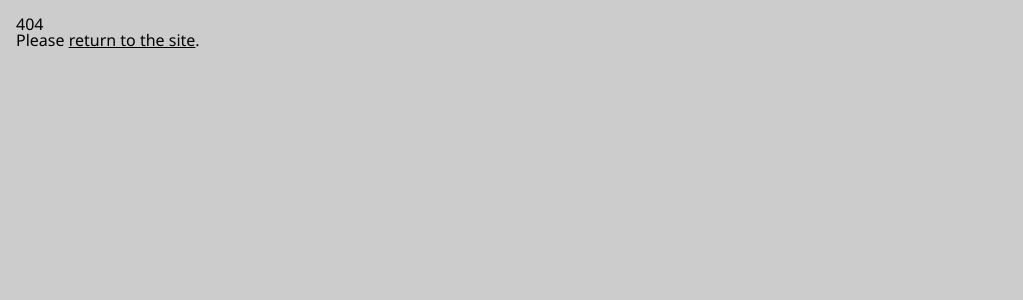
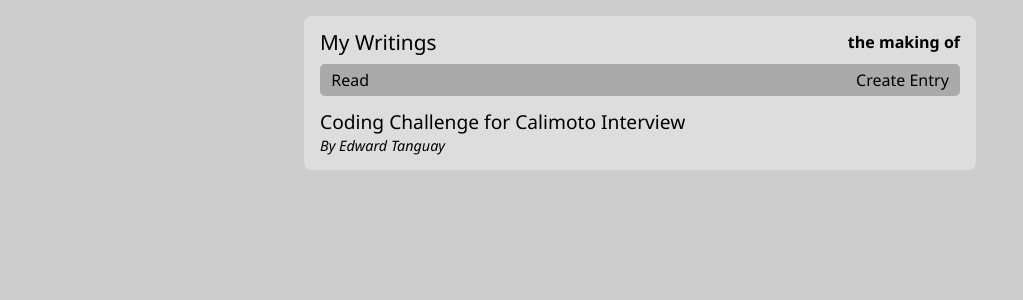
Before and after one commit to edwardtanguay/coding-challenge-react-blogsite-calimoto, a React (Vite) app: page /making-of in a window 1280 px wide. Before the commit this address had no page. Shown: the top 300 px of the page, without its empty margins (0-1023 px from the left). Built offline with nearby package versions, Linux system fonts and the light colour scheme.

Commit message:
making of base in

```diff
--- a/src/components/Header.tsx
+++ b/src/components/Header.tsx
@@ -4,9 +4,9 @@ import { Nav } from "./Nav";
 export const Header = () => {
 	return (
 		<div>
-			<div className="pageHeader">
+			<div className="header">
 				<h1>My Writings</h1>
-				<NavLink to="/making-of">making of</NavLink>
+				<NavLink to="/making-of">the making of</NavLink>
 			</div>
 			<Nav />
 		</div>
--- a/src/components/Nav.tsx
+++ b/src/components/Nav.tsx
@@ -3,7 +3,7 @@ import { NavLink } from "react-router-dom";
 export const Nav = () => {
 	return <nav>
 		<ul>
-			<li><NavLink to="/blog">Blog</NavLink></li>
+			<li><NavLink to="/blog">Read</NavLink></li>
 			<li><NavLink to="/create-entry">Create Entry</NavLink></li>
 		</ul>
 	</nav>;
--- a/src/pages/PageMakingOf.tsx
+++ b/src/pages/PageMakingOf.tsx
@@ -1,7 +1,8 @@
 export const PageMakingOf = () => {
 	return (
-		<>
-			<p>making of...</p>
-		</>
+		<section className="pageMakingOf">
+			<h2>Coding Challenge for Calimoto Interview</h2>
+			<h3>By Edward Tanguay</h3>
+		</section>
 	);
 };
--- a/src/styles/index.scss
+++ b/src/styles/index.scss
@@ -23,7 +23,8 @@ body {
 						text-decoration: none;
 						color: #000;
 						&.active {
-							color: navy;
+							color: #000;
+							font-weight: bold;
 						}
 					}
 				}
@@ -87,7 +88,7 @@ body {
 	body {
 		margin: 1rem;
 
-		.pageHeader {
+		.header {
 			display: flex;
 			justify-content: space-between;
 			align-items: center;
@@ -99,6 +100,27 @@ body {
 				font-size: 0.8rem;
 				text-decoration: none;
 				color: #555;
+				font-style: italic;
+				&.active {
+					color: #000;
+					font-weight: bold;
+					font-style: normal;
+				}
+			}
+		}
+		.pageMakingOf {
+			a {
+				&.active {
+					color: #000;
+					font-weight: bold;
+				}
+			}
+			h2 {
+				font-size: 1rem;
+				margin-bottom: 0.5rem;
+			}
+			h3 {
+				font-size: 0.8rem;
 				font-style: italic;
 			}
 		}
@@ -164,7 +186,7 @@ body {
 			background-color: #ddd;
 			padding: 1rem;
 			border-radius: 0.5rem;
-			.pageHeader {
+			.header {
 				display: flex;
 				justify-content: space-between;
 				align-items: center;
@@ -177,9 +199,21 @@ body {
 					text-decoration: none;
 					color: #777;
 					font-style: italic;
-					&:hover {
-						text-decoration: underline;
+					&.active {
+						color: #000;
+						font-weight: bold;
+						font-style: normal;
 					}
+				}
+			}
+			.pageMakingOf {
+				h2 {
+					font-size: 1.2rem;
+					margin-bottom: 0.5rem;
+				}
+				h3 {
+					font-size: 0.9rem;
+					font-style: italic;
 				}
 			}
 		}
```
Also changed, not shown: src/main.tsx (+12 -3 lines), dev/notes.txt.
